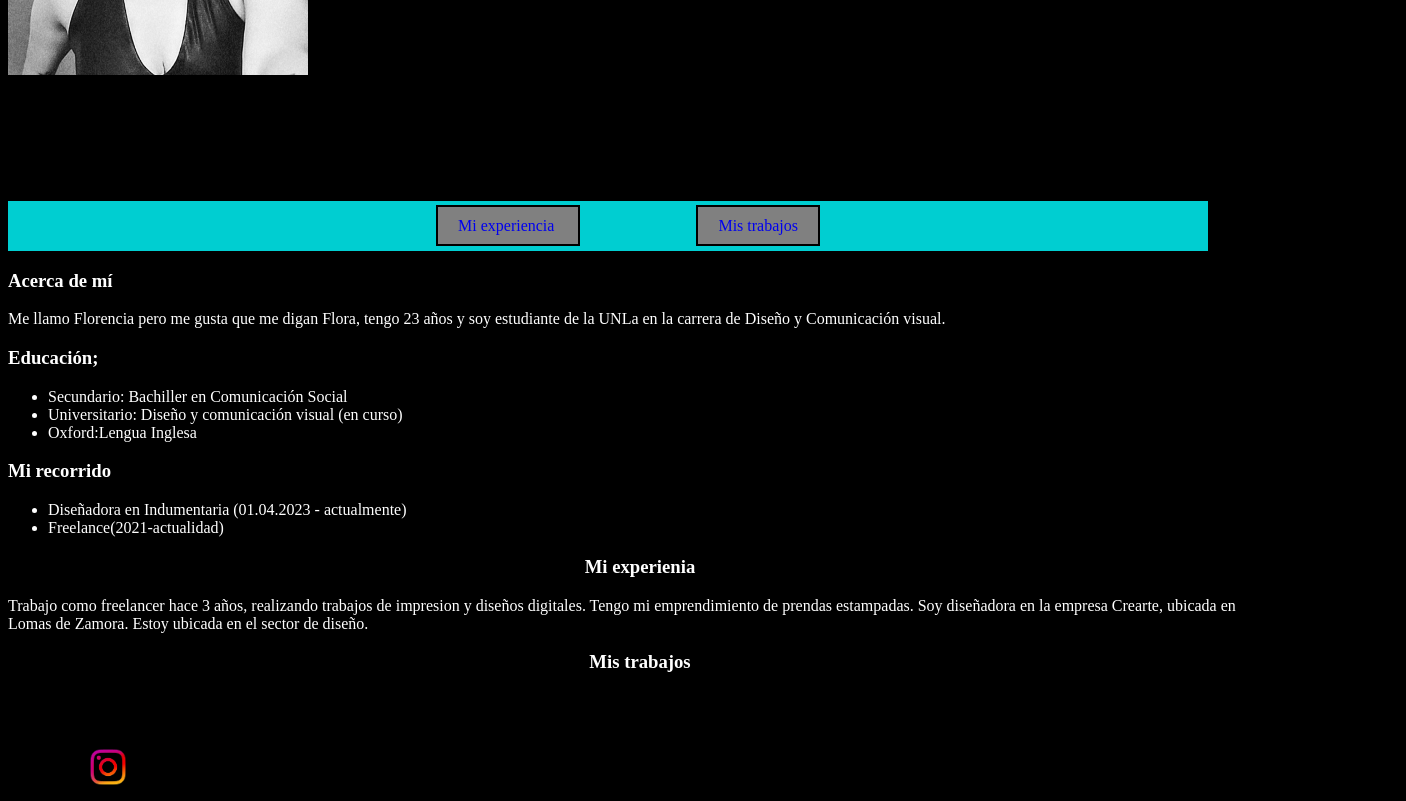
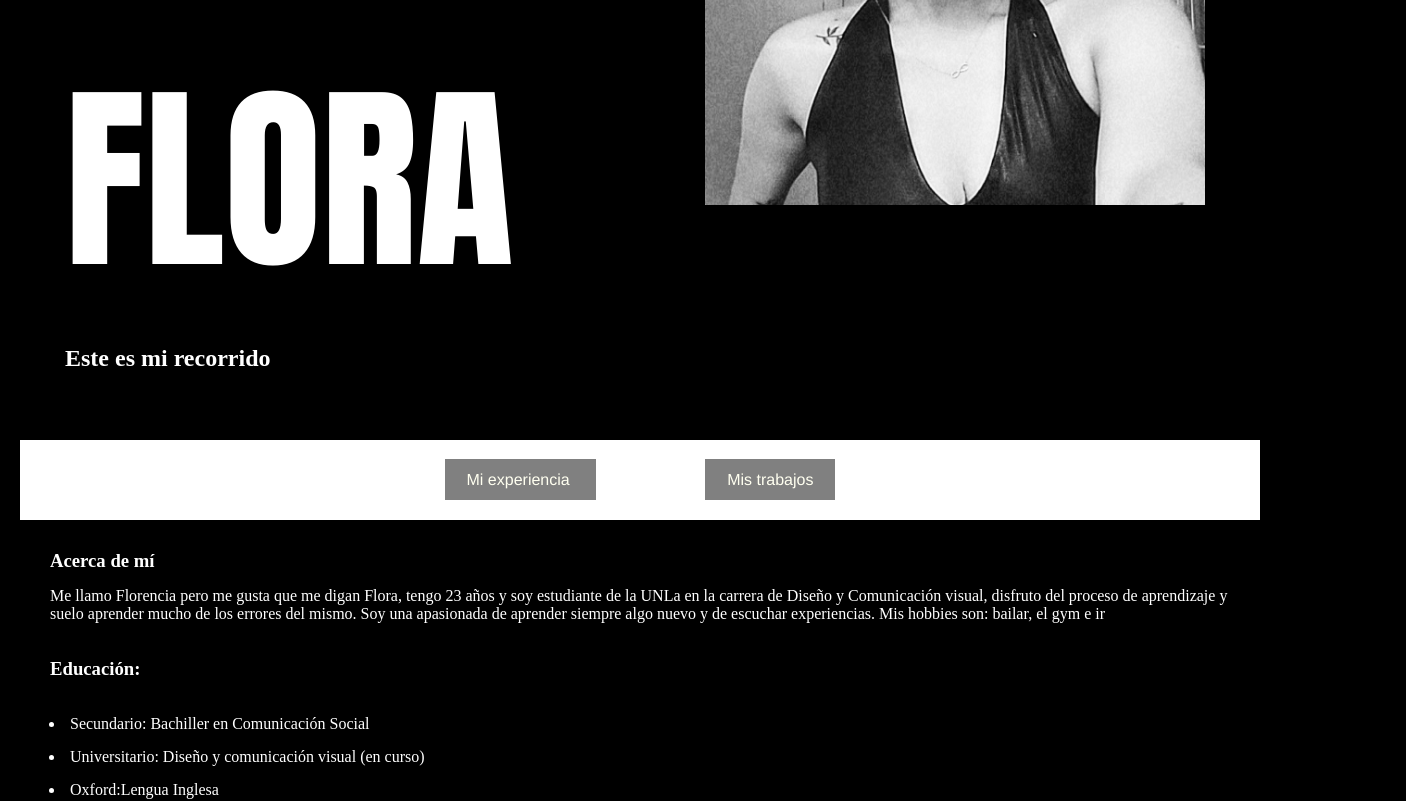
Before and after one commit to FloraHermida/2023-HermidaFlorencia, a plain HTML site: page index.html in a window 1280 px wide. Shown: the part 360-1161 px from the top of the page, 1406 px wide, since content can reach past the window. Drawn offline with Linux system fonts and the light colour scheme; a web font is replaced by a local one.

Commit message:
arreglos html y css

```diff
--- a/estilos.css
+++ b/estilos.css
@@ -1,21 +1,45 @@
 @charset "utf-8";
 /* CSS Document */
+@import url('https://fonts.googleapis.com/css2?family=Rubik+Glitch&display=swap');
+* {
+	padding: 5px;
+	margin: 5px;
+}
+header {
+	display: flex;
+	justify-content: space-between;
+	align-items: center;
+	padding: 20px;
+}
 body{
 	background-color: black;
 	display: flex;
 	flex-direction:column;
 	justify-content:flex-start;
 }
-h1,h2,h3,section, .etc{
+h1{
+	color: white;
+	font-family: Impact, Haettenschweiler, "Franklin Gothic Bold", "Arial Black", "sans-serif";
+	font-weight: 2000;
+	font-size:200px;
+}
+h2,h3,section, .etc{
 	font-family: "Baloo 2", Yondu, Metropolis;
 	color: white;
 }
 p{
+	font-weight: 500px;
+	font-style: bold;
+	align-items: center;
 	align-content: center;
+	font-family: "Baloo 2", Yondu, Metropolis;
 }
 nav{
-	background-color: darkturquoise;
-	width: 1200px;
+	background-color: white;
+	font-family: Gotham, "Helvetica Neue", Helvetica, Arial, "sans-serif";
+	padding: 0px;
+	margin: 0px;
+	width: 1500px;
 	height: 50px;
 	display: flex;
 	justify-content: space-around;
@@ -24,30 +48,80 @@ nav{
 nav ul{
 	list-style: none;
 	width: 500px;
-	display:flex;
+	display: flex;
 	justify-content: space-around;
 	align-items: center;
+	margin: 0;
+	padding: 0;
 }
 nav li{
 	color: white;
+}
+nav.botonera {
+	background-color: white;
+	width: 100%;
+	height: 80px;
+	display: flex;
+	justify-content: space-around;
+	align-items: center;
 }
 .botonera a{
 	flex-direction: column;
 	justify-content:center;
 	text-decoration: none;
 	background-color:grey;
+	color: ivory;
 	width: 1200px;
 	height: 85px;
 	padding: 10px 20px;
-	border: 2px solid black;
+	border: 2px solid grey;
 }
 .botonera a:hover{
-	color: #1F936B;
+	color:#905daa;
 	background-color:black;
 }
+
 .redes-sociales{
 	width: 200px;
 	display: flex;
 	justify-content: space-around;
 	align-content: center;
+	align-items: center;
 }
+footer {
+	background-color: white;
+	color: black;
+	text-align: center;
+	align-content: center;
+	padding: 8px;
+}
+.columna-izquierda, .columna-centro, .columna-derecha {
+	width: 45.33%;
+}
+.columna-izquierda {
+	float: left;
+}
+.columna-izquierda {
+	display: flex;
+	flex-direction: column;
+	align-items: center;
+}
+.columna-centro {
+	display: flex;
+	flex-direction: column;
+	align-items: center;
+	text-align: center;
+}
+}
+.columna-izquierda, .columna-derecha {
+	width: 50%;
+	padding: 0;
+}
+
+.columna-izquierda {
+	float: left;
+}
+
+.columna-derecha {
+	float: right;
+}
--- a/index.html
+++ b/index.html
@@ -8,17 +8,20 @@
 
 <body>
 	<header>
-		<div class="titulo-princiapl">
+
+		<div class="columna-derecha">
 			<h1>SOY FLORA</h1>
-	  	  	<h2>Este es mi recorrido</h2>
+			<h2>Este es mi recorrido</h2>
 		</div>
-		<div><img src="imagenes/imagendeperfil.jpeg" width="300px" height="300px" alt="Mi-foto-de-perfil" id="foto-perfil">
-	  <ul>
+
+		<div class="columna-izquierda">
+			<img src="imagenes/imagendeperfil.jpeg" width="500px" height="500px" alt="Mi foto de perfil" id="foto-perfil">
+			<ul>
 				<li>09.05.2023</li>
-				<li>Luis Guill&oacuten;</li>
-				<li> Mayo 09. 2000</li>
-				<li> +54  1158749019</li>
-				<li> Esteban Echeverria - Bs.As Argentina</li>
+				<li>Luis Guillotén</li>
+				<li>Mayo 09, 2000</li>
+				<li>+54 1158749019</li>
+				<li>Esteban Echeverr&iacute;a - Bs. As. Argentina</li>
 			</ul>
 		</div>
 	</header>
@@ -33,11 +36,12 @@
 	<main>
 		<section>
 			<h3>Acerca de m&iacute;</h3>
-			<p>Me llamo Florencia pero me gusta que me digan Flora, tengo 23 a&ntilde;os y soy estudiante de la UNLa en la carrera de Diseño y Comunicaci&oacute;n visual.</p>
+			<p>Me llamo Florencia pero me gusta que me digan Flora, tengo 23 a&ntilde;os y soy estudiante de la UNLa en la carrera de Dise&ntilde;o y Comunicaci&oacute;n visual, disfruto del proceso de aprendizaje y suelo aprender mucho de los errores del mismo. Soy una apasionada de aprender siempre algo nuevo y de escuchar experiencias.
+			Mis hobbies son: bailar, el gym e ir</p>
 		</section>
 
 		<section>
-			<h3>Educaci&oacuten;</h3>
+			<h3>Educaci&oacute;n:</h3>
 			<article>
 				<ul>
 					<li>Secundario: Bachiller en Comunicaci&oacute;n Social</li>
@@ -50,7 +54,7 @@
 		<section>
 			<h3>Mi recorrido</h3>
 				<ul>
-					<li>Diseñadora en Indumentaria (01.04.2023 - actualmente)</li>
+					<li>Dise&ntilde;adora en Indumentaria (01.04.2023 - actualmente)</li>
 					<li>Freelance(2021-actualidad)</li>
 				</ul>
 		</section>
@@ -58,21 +62,42 @@
 		<section>
 			<center><h3 id="seccion 1">Mi experienia</h3></center>
 				<p>
-					Trabajo como freelancer hace 3 años, realizando trabajos de impresion y diseños digitales.
-					Tengo mi emprendimiento de prendas estampadas.
-					Soy diseñadora en la empresa Crearte, ubicada en Lomas de Zamora. Estoy ubicada en el sector de diseño.
+					A lo largo de mi trayectria pase por muchos rubros, como por ejemplo: gatronom&iacute;a, recepcionista, etc. Pero actualmente trabajo como freelancer, decicandole ya casi 3 a&ntilde;os, realizando trabajos de impresi&oacute;n y dise&ntilde;os digitales.Manejandome de manera independiente y afortunadamente aprendiendo de mis errores.
+					Hace no mas de 3 meses comenc&eacute;mi emprendimiento de prendas estampadas, al comienzo no cre&iacute;a que iba a tener mucho &eacute;xito, pero por suerte el boca a boca es mi mejor publicidad.
+					Instagram tambi&en se ha convertido en una red social muy fundamental para m&iacute;, gracias a ese medio puedo compartir muchos de mis trabajos con la gente y me da mayor visibilidad.
+					Soy muy apacionada con lo que hago y trato de dedicarle mi 100% para logar sustentarme &uacute;nicamente con el fruto de mi trabajo, aunque a veces me llegue a mi limite realmente lo disfruto mucho.
+					Actualmente tambi&eacute;n soy diseñadora en la empresa Crearte, ubicada en Lomas de Zamora, en donde estoy ubicada en el sector de diseño, encargada de realizar &uacute;nicamente los dise&ntilde;os que llevaran bordados o estampados cada prenda.
+					Tambi&en formo parte de Th.Ar.Marketing una agencia de marketing digital. Trabajando en equipo con otros cerebros.
+					Cada uno cumple un rol fundamental para el paquete de marketing que suele abonar el cliente.
+
+
+					Espero que les haya entretenido mi relato, a continuaci&oacute;n les dejo algunas im&aacute;genes de trabajos realizados.
 				</p>
 		</section>
 		<section>
 			<center><h3 id="seccion 2">Mis trabajos</h3></center>
+				<div class="columna-izquierda">
+					<img src="imagenes/libro.png" width="700" height="400" alt="muestra-trabajo" id="foto-libro">
+					<img src="imagenes/libro2.png" width="700" height="400" alt="muestra-trabajo2" id="foto-libro2">
+					<img src="imagenes/libro3.png" width="700" height="400" alt="muestra-trabajo3" id="foto-libro3">
+				</div>
+
+				<div class="columna-derecha">
+					<img src="imagenes/trabajo1.jpg" width="700" height="400" alt="muestra-trabajo" id="foto-trabajo1">
+					<img src="imagenes/trabajo2.jpeg" width="700" height="400" alt="muestra-trabajo2" id="foto-trabajo2">
+					<img src="imagenes/trabajo3.jpeg" width="700" height="400" alt="muestra-trabajo3" id="foto-trabajo3">
+				</div>
 		</section>
 	</main>
 
 	<footer>
-		<p>Gracias por llegar hasta aqu&iacute;, te dejo mis redes para que puedas contactarme</p>
+		<p>Gracias por llegar hasta aqu&iacute;, te dejo mis redes para que puedas contactarme.</p>
 		<div class="redes-sociales">
 			<a href="https://www.instagram.com/gota_flora/?igshid=MzRlODBiNWFlZA%3D%3D" target="_blank">
-				<img src="imagenes/imageninstagram.png" width="50" height="50" alt="Icono-instagram" id="foto-insagram">
+				<img src="imagenes/instagram.png" width="45" height="45" alt="icono-instagram" id="foto-insagram">
+			</a>
+			<a href="https://www.behance.net/gallery/171148687/Mi-portfolio" target="_blank">
+				<img src="imagenes/behance.png" width="45" height="45" alt="icono-behance" id="foto-behance">
 			</a>
 		</div>
 	</footer>
```
Also changed, not shown: imagenes/1759.png (added), imagenes/1781.png (added), imagenes/5968535.png (added), imagenes/behance.png (added), imagenes/imageninstagram.png (deleted), imagenes/instagram.png (renamed from imagenes/instagram_logo_icon_186929.png), imagenes/libro.png (added), imagenes/libro2.png (added), imagenes/libro3.png (added), imagenes/trabajo2.jpeg (added), imagenes/trabajo3.jpeg (added), 5 other files.
